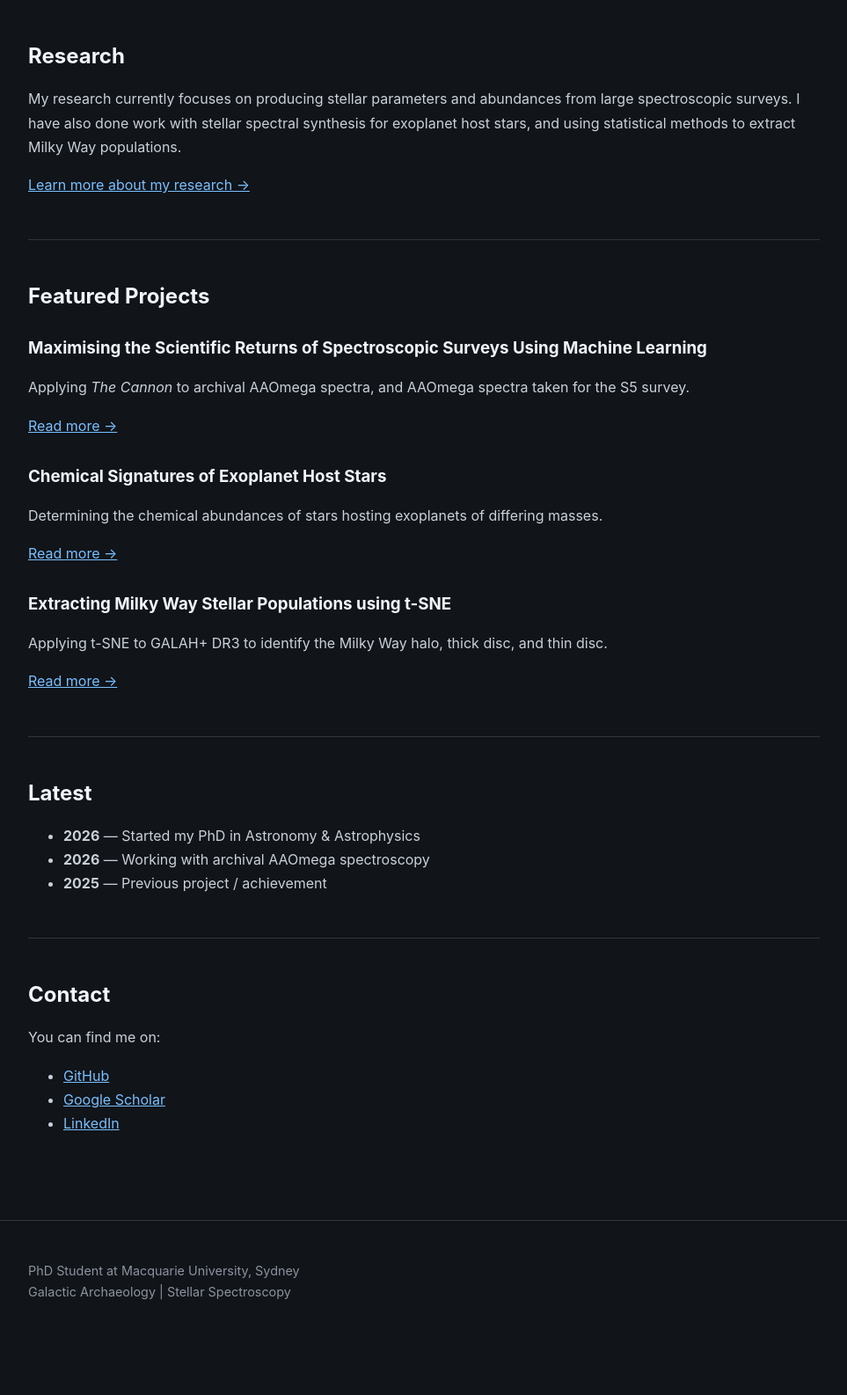
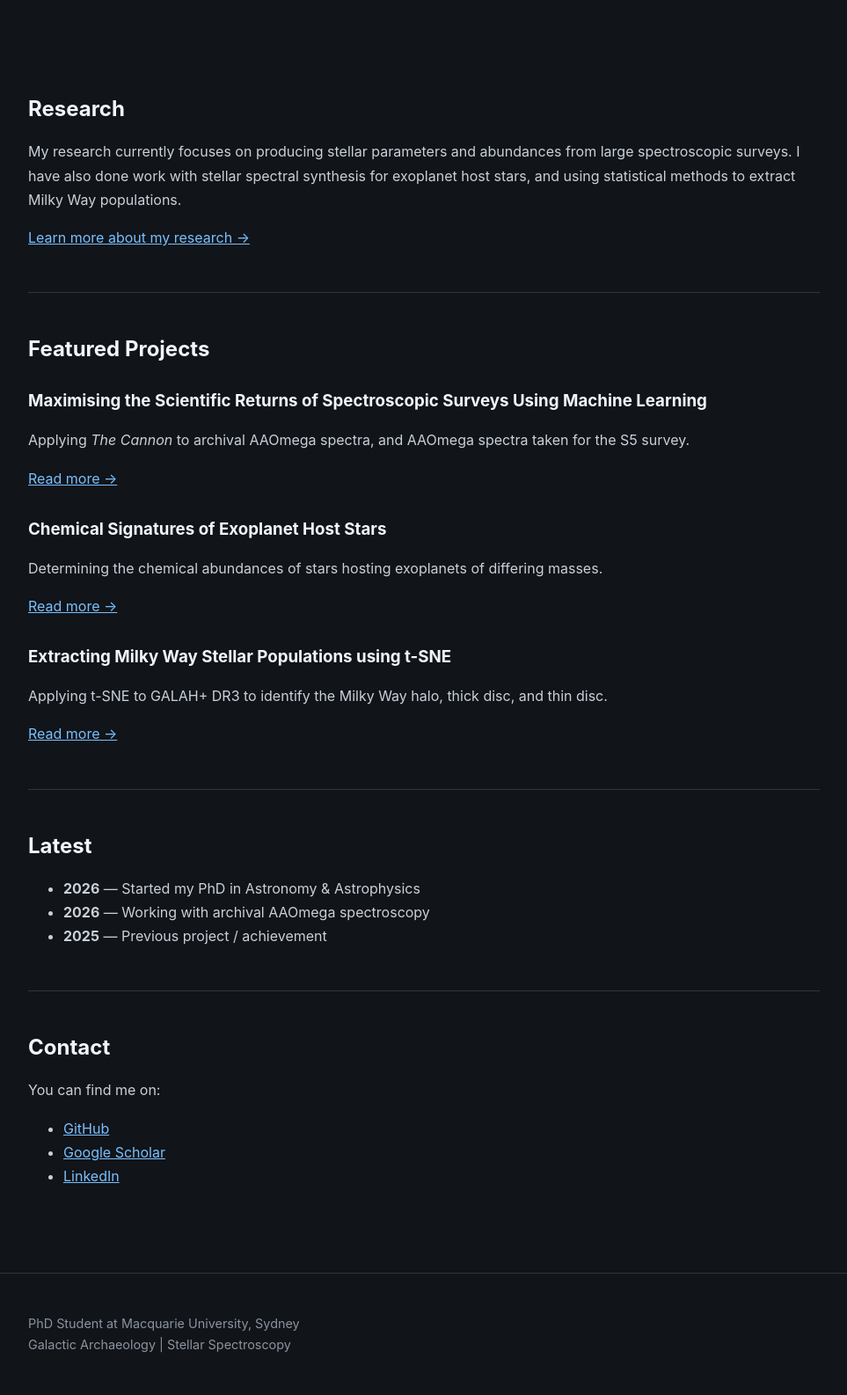
Before and after one commit to iBexal/ibexal.github.io, a Jekyll site: the page built from index.md, in a window 1280 px wide. Shown: the part 626-2212 px from the top of the page at 88% size, without its empty margins (158-1121 px from the left). Built offline with Jekyll 4.4.1, drawn with Linux system fonts in a browser that asks for light colours; before the commit the page ends 2152 px from its top, so only the background shows below that.

Commit message:
more padding movement

```diff
--- a/assets/css/style.css
+++ b/assets/css/style.css
@@ -80,6 +80,10 @@ nav a:hover {
 main {
     padding-top: 0px;
     padding-bottom: 80px;
+}
+
+main > .container {
+    padding-top: 60px;
 }
 
 h1,
```
